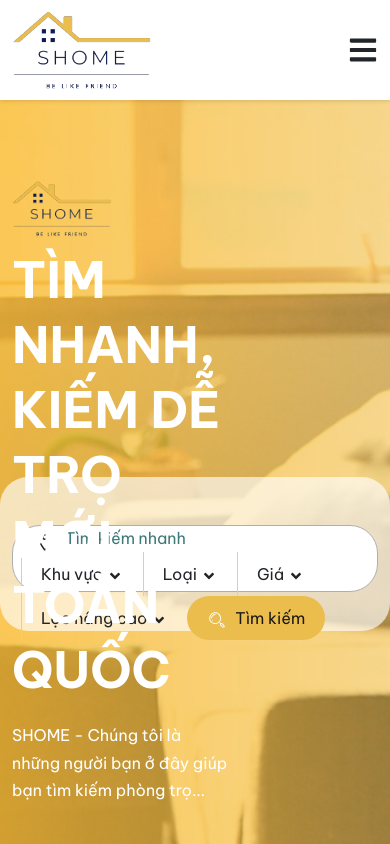
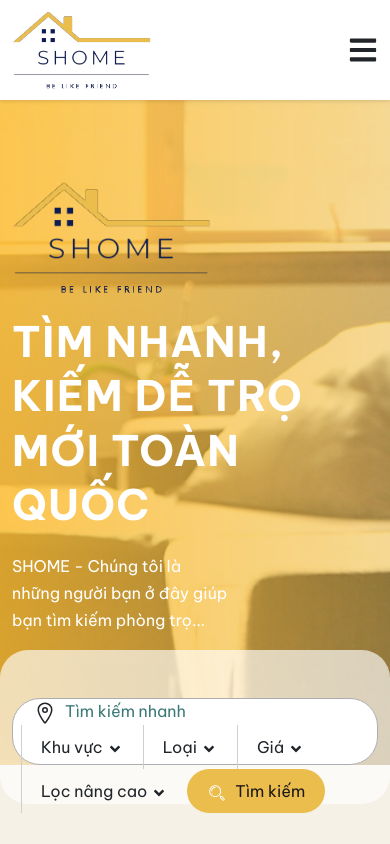
Before and after one commit to hoanghiep2001-coder/shome, a React (Create React App) app: page / in a window 390 px wide. Shown: the top 844 px of the page. Built offline with nearby package versions, Linux system fonts and the light colour scheme.

Commit message:
update res moobile

```diff
--- a/src/Content/js/body/Component/filter.jsx
+++ b/src/Content/js/body/Component/Filter/filter.jsx
@@ -1,12 +1,18 @@
 import { IoLocationOutline } from "react-icons/io5";
 import { FaAngleDown } from "react-icons/fa";
-import searchIcon from "../../../image/icon/search-icon.svg";
-import Button from "../../../../components/Button";
-import DropdownComponent from "../../../../components/Dropdown";
-import { React, useEffect } from "react";
-import APIs from "../../../data/API";
+import searchIcon from "../../../../image/icon/search-icon.svg";
+import Button from "../../../../../components/Button";
+import DropdownComponent from "../../../../../components/Dropdown";
+import { React, useContext, useEffect } from "react";
+import APIs from "../../../../data/API";
+import classnames from "classnames/bind";
+import styles from "./filter.module.scss";
+import { Shome_Context } from "../../../../../provider/ShomeContext";
+const cb = classnames.bind(styles);
 
 function Filter(props) {
+  const context = useContext(Shome_Context);
+
   useEffect(() => {
     const filterComp = document.querySelector("#filterComponent");
     const handleStickyFilterComp = () => {
@@ -24,7 +30,9 @@ function Filter(props) {
     };
   }, []);
   return (
-    <div id="filterComponent" className="container body__filter d-lg-flex justify-content-center no-scroll">
+    <div id="filterComponent" className={cb("container", "body__filter", "d-lg-flex", "justify-content-center", "no-scroll",
+        context.webResponsiveStyle === "is-phone" && "mobile-filter"
+    )}>
       <form
         action=""
         method="POST"
--- /dev/null
+++ b/src/Content/js/body/Component/Filter/filter.module.scss
@@ -0,0 +1,23 @@
+
+/* PC */
+@media (min-width: 1114px) {
+
+}
+
+/* PC low resolution */
+@media (min-width: 1024px) and (max-width: 1113px) {
+
+}
+
+/* Tablet */
+@media (min-width: 740px) and (max-width: 1023px) {
+
+}
+
+
+/* Phone */
+@media (max-width: 576px) {
+    .mobile-filter  {
+        top: 650px !important;
+    }
+}
--- /dev/null
+++ b/src/Content/js/body/Component/Hero/hero.jsx
@@ -0,0 +1,41 @@
+import APIs from "../../../../data/API";
+import logo from "../../../../image/thumb/LOGO2_fix.png";
+import classnames from "classnames/bind";
+import styles from "./hero.module.scss";
+import { useContext } from "react";
+import { Shome_Context } from "../../../../../provider/ShomeContext";
+const cb = classnames.bind(styles);
+
+function Hero() {
+  const context = useContext(Shome_Context);
+
+  return (
+    <div
+      className="body__hero"
+      style={{
+        padding: "100px 0",
+      }}
+    >
+      <div className="container">
+        <img
+          src={logo}
+          className={cb(
+            "body__hero-logo",
+            context.webResponsiveStyle && "mobile-logo"
+          )}
+        />
+        <h1
+          className={cb(
+            "body__hero-slogan",
+            context.webResponsiveStyle && "mobile-slogan"
+          )}
+        >
+          {APIs.bodyAPIs.hero.slogan}
+        </h1>
+        <p className="body__hero-desc">{APIs.bodyAPIs.hero.description}</p>
+      </div>
+    </div>
+  );
+}
+
+export default Hero;
--- /dev/null
+++ b/src/Content/js/body/Component/Hero/hero.module.scss
@@ -0,0 +1,30 @@
+
+/* PC */
+@media (min-width: 1114px) {
+
+}
+
+/* PC low resolution */
+@media (min-width: 1024px) and (max-width: 1113px) {
+
+}
+
+/* Tablet */
+@media (min-width: 740px) and (max-width: 1023px) {
+
+}
+
+
+/* Phone */
+@media (max-width: 576px) {
+    .mobile-logo {
+        width: 200px !important;
+    }
+
+    .mobile-slogan {
+        max-width: 100% !important;
+        letter-spacing: 1.3px;
+        margin: 20px 0 !important;
+        font-size: 42px !important;
+    }
+}
--- a/src/Content/js/body/Component/Pagination/Pagination.jsx
+++ b/src/Content/js/body/Component/Pagination/Pagination.jsx
@@ -11,7 +11,7 @@ export function PaginationComp({
 }) {
   return (
     <>
-      <Pagination className={cb("pagination_Container", "m-4", "me-0")}>
+      <Pagination className={cb("pagination_Container", "m-4", "mt-5")}>
         <Pagination.First
           disabled={Number(currentPage) === 1}
           data-page={1}
--- a/src/Content/js/body/Component/RoomItem/RoomItem.jsx
+++ b/src/Content/js/body/Component/RoomItem/RoomItem.jsx
@@ -1,11 +1,14 @@
+import { useContext } from "react";
 import Image from "../../../../../components/Image/Image";
 import { caculateItemsPadding, calculateRating } from "../../../../../pages/function/utils";
 import { FaRegBookmark } from "react-icons/fa";
+import { Shome_Context } from "../../../../../provider/ShomeContext";
 
 
 export function RoomItem(props) {
+  const context = useContext(Shome_Context);
     const rating = calculateRating(props.rating);
-    const padding = caculateItemsPadding(props.data_id)
+    const padding = caculateItemsPadding(props.data_id);
 
     const handleClick = (e) => {
       e.preventDefault();
@@ -19,7 +22,7 @@ export function RoomItem(props) {
 
     return (
 
-      <div className={`col col-lg-3 ${padding}`}>
+      <div className={`col col-lg-3 col-6 ${context.webResponsiveStyle === "is-phone" && props.index >= 2 && "isPadTop-20"} ${context.webResponsiveStyle !== "is-phone" && padding}`}>
         <a href={props.link} className={"listRoom__item"} onClick={handleClick} data-id={props.data_id}>
           <div className="listRoom__item-wrapper">
             <Image src={props.image} alt={props.image} className={"listRoom__item-img"}/>
--- a/src/Content/js/body/Component/hero.jsx
+++ /dev/null
@@ -1,21 +0,0 @@
-
-import APIs from "../../../data/API";
-import logo from "../../../image/thumb/LOGO2_fix.png";
-function Hero() {
-  return (
-    <div
-      className="body__hero"
-      style={{
-        padding: "100px 0",
-      }}
-    >
-      <div className="container">
-        <img src={logo} className="body__hero-logo" />
-        <h1 className="body__hero-slogan">{APIs.bodyAPIs.hero.slogan}</h1>
-        <p className="body__hero-desc">{APIs.bodyAPIs.hero.description}</p>
-      </div>
-    </div>
-  );
-}
-
-export default Hero;
--- a/src/Content/js/body/Component/roomList.jsx
+++ b/src/Content/js/body/Component/roomList.jsx
@@ -55,10 +55,11 @@ function ListRoom() {
           </div>
         </div>
         <div className="row" style={{ marginTop: "88px" }}>
-          {currentItems.map((item) => {
+          {currentItems.map((item, index) => {
             return (
               <RoomItem
                 key={item.id}
+                index={index}
                 title={item.title}
                 rating={item.rating}
                 price={item.price}
--- a/src/Content/js/body/body.jsx
+++ b/src/Content/js/body/body.jsx
@@ -1,5 +1,4 @@
-import Hero from "./Component/hero";
-import Filter from "./Component/filter";
+
 import ListRoom from "./Component/roomList";
 import SubAboutUs from "./Component/subAboutUs/subAboutUs";
 
@@ -7,6 +6,8 @@ import Service from "./Component/Service/service";
 import FilterPageComp from "../../../components/Layout/FilterComponent";
 import OutstandingArea from "./Component/OutstandsingArea/OutstandingArea";
 import Convenient from "./Component/Convenient/convenient";
+import Filter from "./Component/Filter/filter";
+import Hero from "./Component/Hero/hero";
 
 function Body(props) {
   return (
```
